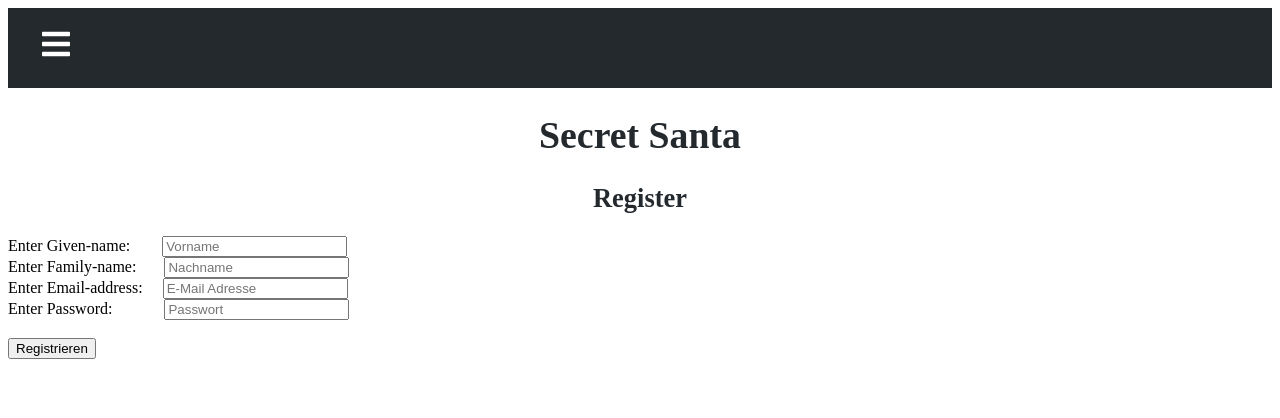
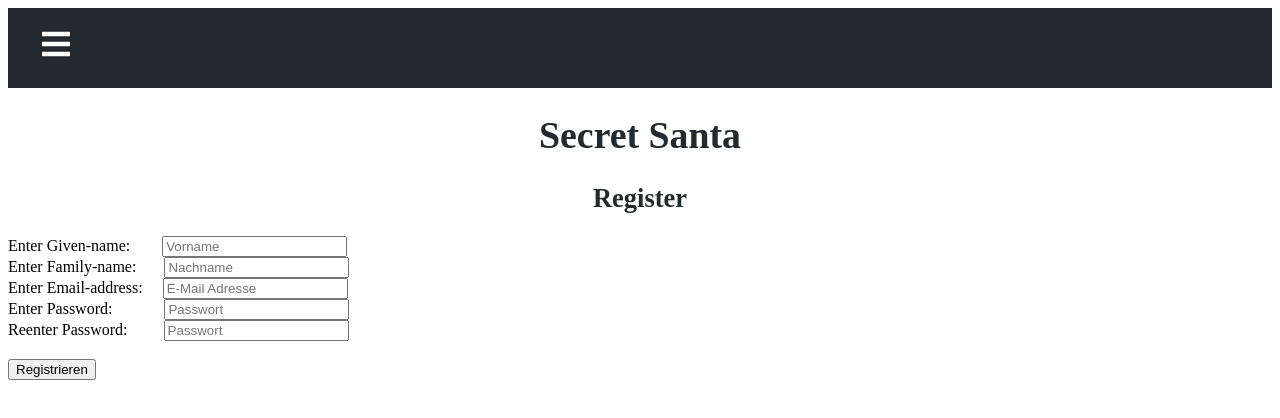
Before and after one commit to pgs3238/WichtelApp2, a React (Create React App) app in the folder src/main/frontend/: page /registrierung in a window 1280 px wide. Shown: the top 418 px of the page. Built offline with nearby package versions, Linux system fonts and the light colour scheme.

Commit message:
fix pwcheck

```diff
--- a/src/main/frontend/src/pages/Registrierung.jsx
+++ b/src/main/frontend/src/pages/Registrierung.jsx
@@ -65,6 +65,18 @@ function Layout() {
                     onChange={handleChange}
                 />
             </label>
+            <br/>
+            <label>Reenter Password:
+                &emsp;&emsp;
+                <input
+                    type="password"
+                    placeholder="Passwort"
+                    id="repasswort"
+                    name="repasswort"
+                    value={inputs.password || ""}
+                    onChange={handleChange}
+                />
+            </label>
             <br/><br/>
             <input type="submit" id="adduser" value="Registrieren"/>
         </form>
```
